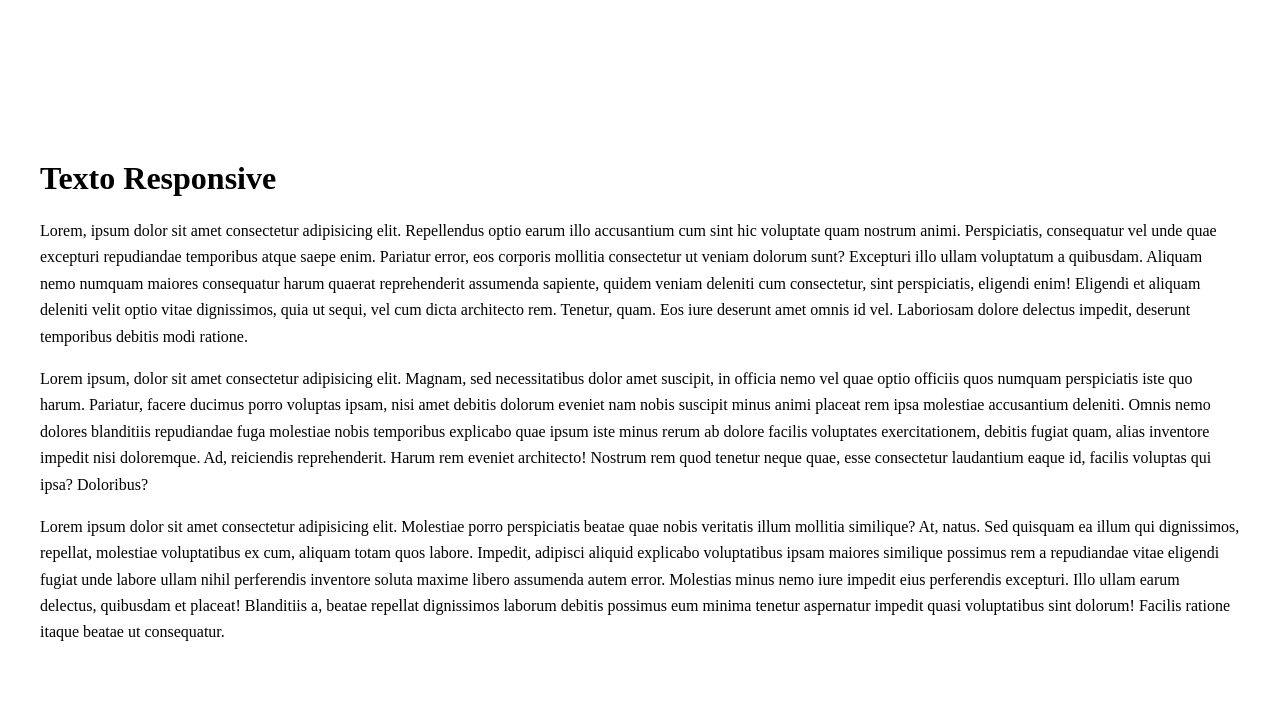
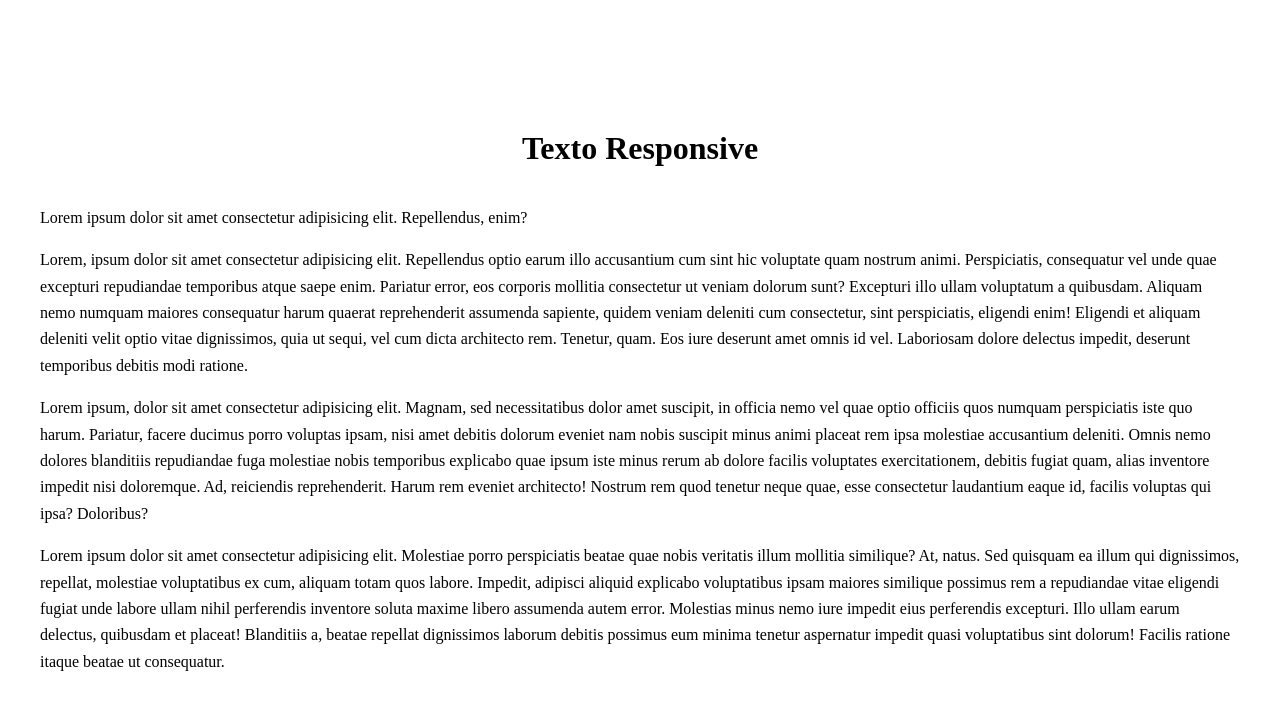
Before and after one commit to gbaenam/imagen-texto-responsive, a plain HTML site: page index.html in a window 1280 px wide. Drawn offline with Linux system fonts and the light colour scheme.

Commit message:
Acomodando el HTML y el CSS

```diff
--- a/index.html
+++ b/index.html
@@ -8,11 +8,12 @@
 </head>
 <body>
     <div class="container">
-        <div class="paragraph-container">
-            <h1 class="title">Texto Responsive</h1>
-            <p class="paragraph">Lorem, ipsum dolor sit amet consectetur adipisicing elit. Repellendus optio earum illo accusantium cum sint hic voluptate quam nostrum animi. Perspiciatis, consequatur vel unde quae excepturi repudiandae temporibus atque saepe enim. Pariatur error, eos corporis mollitia consectetur ut veniam dolorum sunt? Excepturi illo ullam voluptatum a quibusdam. Aliquam nemo numquam maiores consequatur harum quaerat reprehenderit assumenda sapiente, quidem veniam deleniti cum consectetur, sint perspiciatis, eligendi enim! Eligendi et aliquam deleniti velit optio vitae dignissimos, quia ut sequi, vel cum dicta architecto rem. Tenetur, quam. Eos iure deserunt amet omnis id vel. Laboriosam dolore delectus impedit, deserunt temporibus debitis modi ratione.</p>
-            <p class="paragraph">Lorem ipsum, dolor sit amet consectetur adipisicing elit. Magnam, sed necessitatibus dolor amet suscipit, in officia nemo vel quae optio officiis quos numquam perspiciatis iste quo harum. Pariatur, facere ducimus porro voluptas ipsam, nisi amet debitis dolorum eveniet nam nobis suscipit minus animi placeat rem ipsa molestiae accusantium deleniti. Omnis nemo dolores blanditiis repudiandae fuga molestiae nobis temporibus explicabo quae ipsum iste minus rerum ab dolore facilis voluptates exercitationem, debitis fugiat quam, alias inventore impedit nisi doloremque. Ad, reiciendis reprehenderit. Harum rem eveniet architecto! Nostrum rem quod tenetur neque quae, esse consectetur laudantium eaque id, facilis voluptas qui ipsa? Doloribus?</p>
-            <p class="paragraph">Lorem ipsum dolor sit amet consectetur adipisicing elit. Molestiae porro perspiciatis beatae quae nobis veritatis illum mollitia similique? At, natus. Sed quisquam ea illum qui dignissimos, repellat, molestiae voluptatibus ex cum, aliquam totam quos labore. Impedit, adipisci aliquid explicabo voluptatibus ipsam maiores similique possimus rem a repudiandae vitae eligendi fugiat unde labore ullam nihil perferendis inventore soluta maxime libero assumenda autem error. Molestias minus nemo iure impedit eius perferendis excepturi. Illo ullam earum delectus, quibusdam et placeat! Blanditiis a, beatae repellat dignissimos laborum debitis possimus eum minima tenetur aspernatur impedit quasi voluptatibus sint dolorum! Facilis ratione itaque beatae ut consequatur.</p>
+        <h1 class="title">Texto Responsive</h1>
+        <div class="columns">
+            <p class="intro">Lorem ipsum dolor sit amet consectetur adipisicing elit. Repellendus, enim?</p>
+            <p>Lorem, ipsum dolor sit amet consectetur adipisicing elit. Repellendus optio earum illo accusantium cum sint hic voluptate quam nostrum animi. Perspiciatis, consequatur vel unde quae excepturi repudiandae temporibus atque saepe enim. Pariatur error, eos corporis mollitia consectetur ut veniam dolorum sunt? Excepturi illo ullam voluptatum a quibusdam. Aliquam nemo numquam maiores consequatur harum quaerat reprehenderit assumenda sapiente, quidem veniam deleniti cum consectetur, sint perspiciatis, eligendi enim! Eligendi et aliquam deleniti velit optio vitae dignissimos, quia ut sequi, vel cum dicta architecto rem. Tenetur, quam. Eos iure deserunt amet omnis id vel. Laboriosam dolore delectus impedit, deserunt temporibus debitis modi ratione.</p>
+            <p>Lorem ipsum, dolor sit amet consectetur adipisicing elit. Magnam, sed necessitatibus dolor amet suscipit, in officia nemo vel quae optio officiis quos numquam perspiciatis iste quo harum. Pariatur, facere ducimus porro voluptas ipsam, nisi amet debitis dolorum eveniet nam nobis suscipit minus animi placeat rem ipsa molestiae accusantium deleniti. Omnis nemo dolores blanditiis repudiandae fuga molestiae nobis temporibus explicabo quae ipsum iste minus rerum ab dolore facilis voluptates exercitationem, debitis fugiat quam, alias inventore impedit nisi doloremque. Ad, reiciendis reprehenderit. Harum rem eveniet architecto! Nostrum rem quod tenetur neque quae, esse consectetur laudantium eaque id, facilis voluptas qui ipsa? Doloribus?</p>
+            <p>Lorem ipsum dolor sit amet consectetur adipisicing elit. Molestiae porro perspiciatis beatae quae nobis veritatis illum mollitia similique? At, natus. Sed quisquam ea illum qui dignissimos, repellat, molestiae voluptatibus ex cum, aliquam totam quos labore. Impedit, adipisci aliquid explicabo voluptatibus ipsam maiores similique possimus rem a repudiandae vitae eligendi fugiat unde labore ullam nihil perferendis inventore soluta maxime libero assumenda autem error. Molestias minus nemo iure impedit eius perferendis excepturi. Illo ullam earum delectus, quibusdam et placeat! Blanditiis a, beatae repellat dignissimos laborum debitis possimus eum minima tenetur aspernatur impedit quasi voluptatibus sint dolorum! Facilis ratione itaque beatae ut consequatur.</p>
         </div>
     </div>
 </body>
--- a/styles.css
+++ b/styles.css
@@ -3,18 +3,19 @@ body {
     padding: 0;
 }
 
+p {
+    line-height: 1.65;
+}
+
 .container {
-    display: grid;
+    display: flex;
     margin: 0 auto;
     max-width: 1200px;
     min-height: 100vh;
-    place-items: center;
+    flex-direction: column;
+    justify-content: center;
 }
 
-/* .paragraph-container {
-
-} */
-
-.paragraph {
-    line-height: 1.65;
+.title {
+    text-align: center;
 }
```
